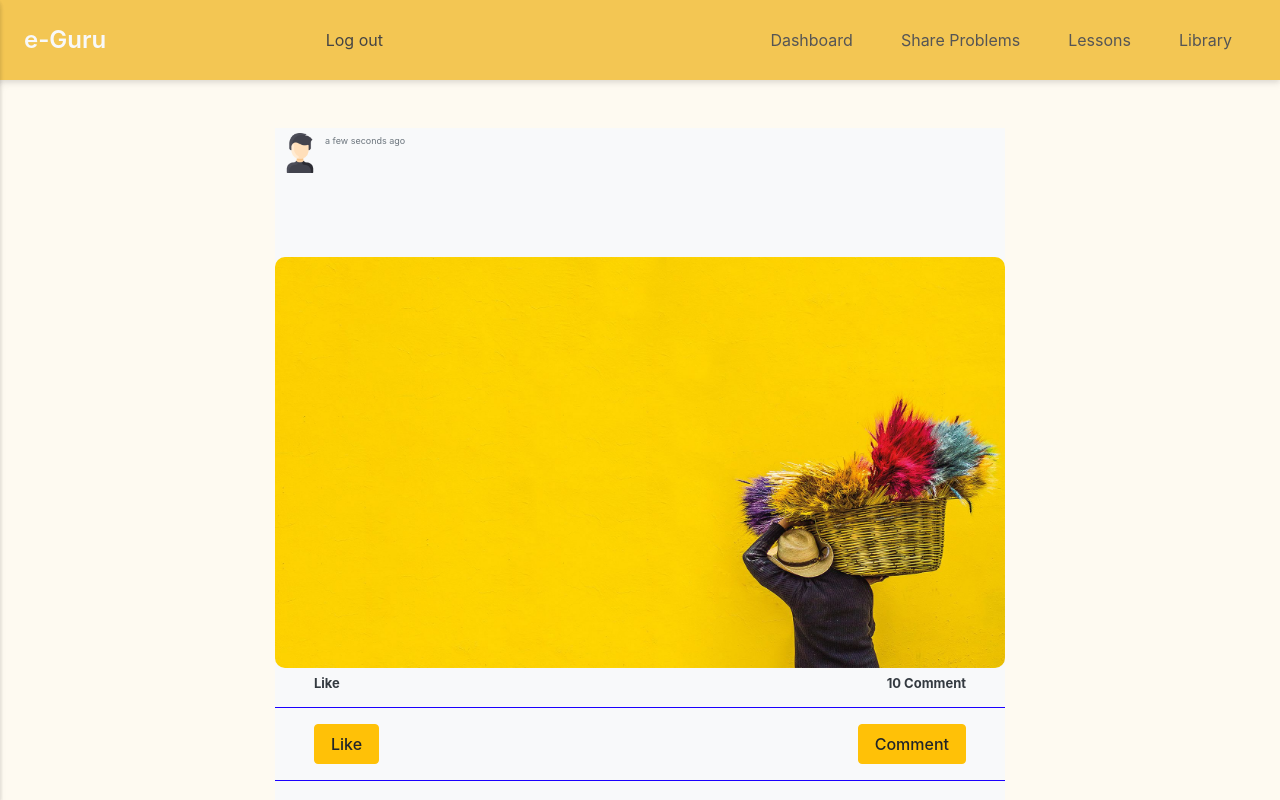
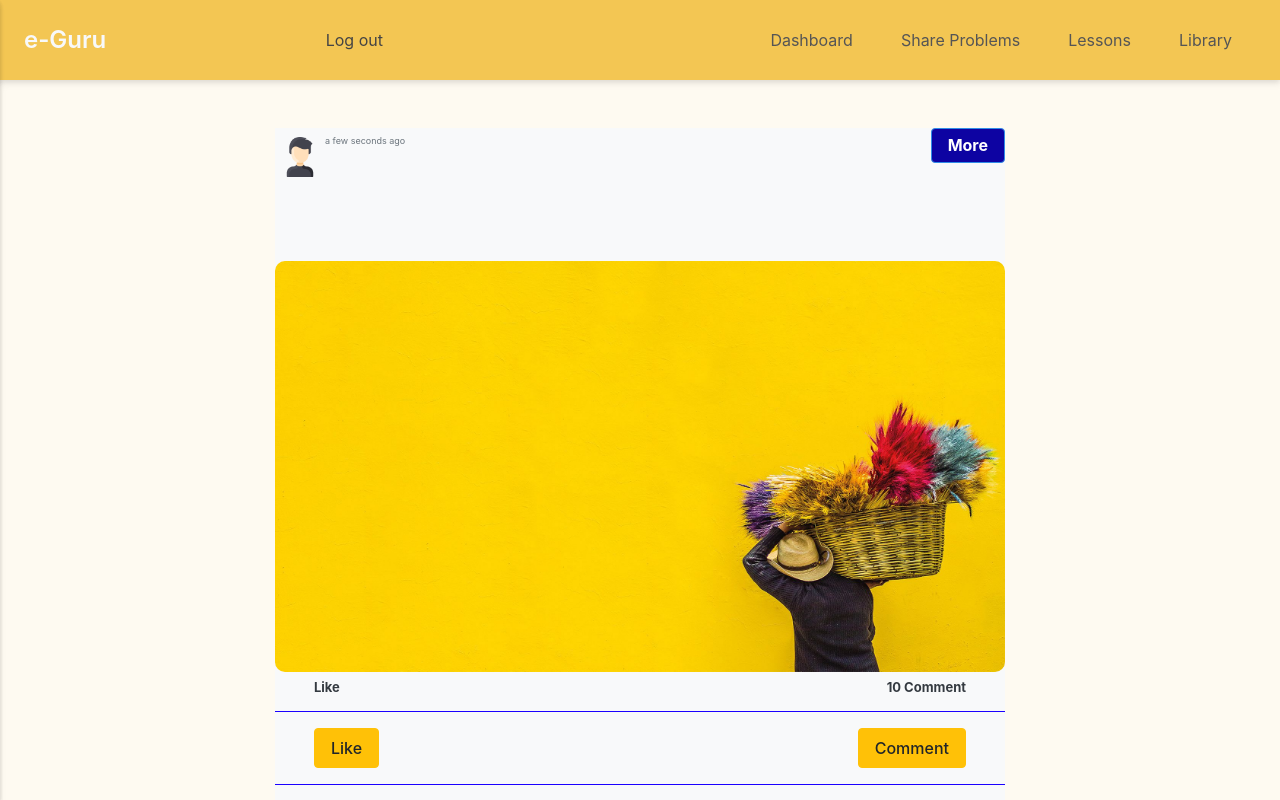
Before and after one commit to Gavindu98/E-Guru, a React (Create React App) app: page /single-post in a window 1280 px wide. Shown: the top 800 px of the page. Built offline with nearby package versions, Linux system fonts and the light colour scheme.

Commit message:
single post more button ui changes

```diff
--- a/package.json
+++ b/package.json
@@ -11,7 +11,7 @@
     "@types/react": "^18.0.8",
     "@types/react-dom": "^18.0.3",
     "axios": "^1.1.3",
-    "bootstrap-icons": "^1.8.3",
+    "bootstrap-icons": "^1.10.2",
     "moment": "^2.29.4",
     "react": "^18.1.0",
     "react-dom": "^18.1.0",
--- a/src/components/pages/singlePost/index.tsx
+++ b/src/components/pages/singlePost/index.tsx
@@ -6,6 +6,26 @@ import Cover from "../../vendors/images/img1.jpg";
 import CommentList from "../dashboard/CommentList";
 import { ArticleService } from "../../../services/ArticleService";
 import moment from "moment";
+import { Link } from "react-router-dom";
+import {
+    Card,
+    CardBody,
+    CardImg,
+    CardSubtitle,
+    CardText,
+    CardTitle,
+    CardImgOverlay,
+    Row,
+    Col,
+    Dropdown,
+    DropdownMenu,
+    DropdownToggle,
+    UncontrolledDropdown,
+    Modal,
+    ModalBody,
+    ModalHeader,
+    UncontrolledAlert,
+} from "reactstrap";
 const Index: React.FC = () => {
     const { auth, setAuth } = useContext(AuthContext);
     const [show, setShow] = useState(false)
@@ -98,13 +118,59 @@ const Index: React.FC = () => {
             <div className="container-lg h-full">
                 <div className="row justify-content-center pb-12 pt-12">
                     <div className="col-12 col-sm-12 col-lg-8 col-md-8 order-2 order-sm-2 order-md-1 order-lg-1">
-                        <div className=" bg-light text-white pb-3" >
-                            <div className="dp-card">
-                                <img className="dp-icon" src={defaultDp} alt="Dp" />
-                                <div className="mt-1">
-                                    <h6 className="text-info font-13">{postDetails?.post?.creator?.firstname}{" "}{postDetails?.post?.creator?.lastname} </h6>
-                                    <p className="text-info  font-11">{postDetails?.post?.creator?.email}</p>
-                                    <p className="paddingTop font-9 text-muted">{moment(postDetails?.post?.creator?.createdAt).fromNow()}</p>
+                        <div className=" bg-light text-primary pb-3" >
+                            <div className="dp-card justify-content-between">
+
+                                <div className="mt-1 d-flex justify-content-start">
+                                    <div>
+                                        <img className="dp-icon" src={defaultDp} alt="Dp" />
+                                    </div>
+                                    <div>
+                                        <h6 className="text-info font-13">{postDetails?.post?.creator?.firstname}{" "}{postDetails?.post?.creator?.lastname} </h6>
+                                        <p className="text-info  font-11">{postDetails?.post?.creator?.email}</p>
+                                        <p className="paddingTop font-9 text-muted">{moment(postDetails?.post?.creator?.createdAt).fromNow()}</p>
+                                    </div>
+                                </div>
+                                <div className="d-flex justify-content-end">
+                                    <UncontrolledDropdown className="dropdown">
+                                        <DropdownToggle className="text-primary font-size-16" color="primary">
+                                            <i className="bi bi-three-dots-vertical text-primary"></i>
+                                            <h6 className="pb-0 text-white">More</h6>
+                                        </DropdownToggle>
+                                        <DropdownMenu className="dropdown-menu-end">
+
+                                            <Link className="dropdown-item" to="#">
+                                                <button
+                                                    className="btn "
+                                                    onClick={() => {
+                                                        //   setMiscModalOpen(!miscModalOpen);
+                                                        //   updatePost(post?._id);
+                                                    }}
+                                                    title={"Modify"}
+                                                // disabled={post?.coverId === null ? true : false}
+                                                >
+                                                    <i className="bx bx-edit align-middle buttonIcon " style={{ fontSize: "23px" }}></i>
+                                                    <span className="buttonIcon ms-1">{"Modify"}</span>
+                                                </button>
+                                            </Link>
+
+                                            <Link className="dropdown-item" to="#">
+                                                <button
+                                                    className="btn "
+                                                    onClick={() => {
+                                                        //   setMiscModalOpen(!miscModalOpen);
+                                                        //   deletePost(post?._id);
+                                                    }}
+                                                    title={"Delete"}
+                                                // disabled={post?.coverId === null ? true : false}
+                                                >
+                                                    <i className="bx bx-trash align-middle buttonIcon " style={{ fontSize: "23px" }}></i>
+                                                    <span className="buttonIcon ms-1">{"Delete"}</span>
+                                                </button>
+                                            </Link>
+
+                                        </DropdownMenu>
+                                    </UncontrolledDropdown>
                                 </div>
                             </div>
                             <div className="pb-4 pt-2">
```
Also changed, not shown: 1 other file (tests, documents, lock files or other folders).
